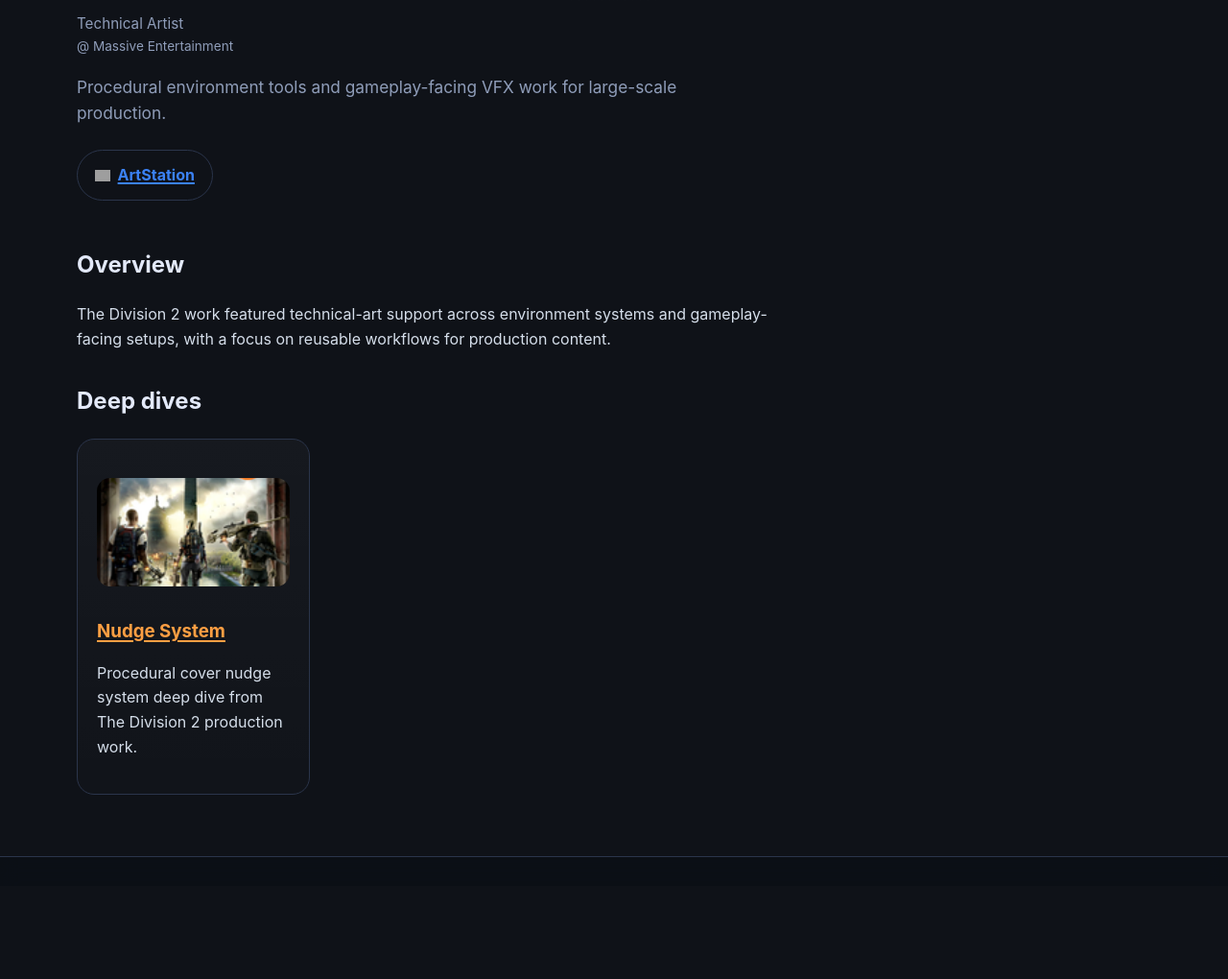
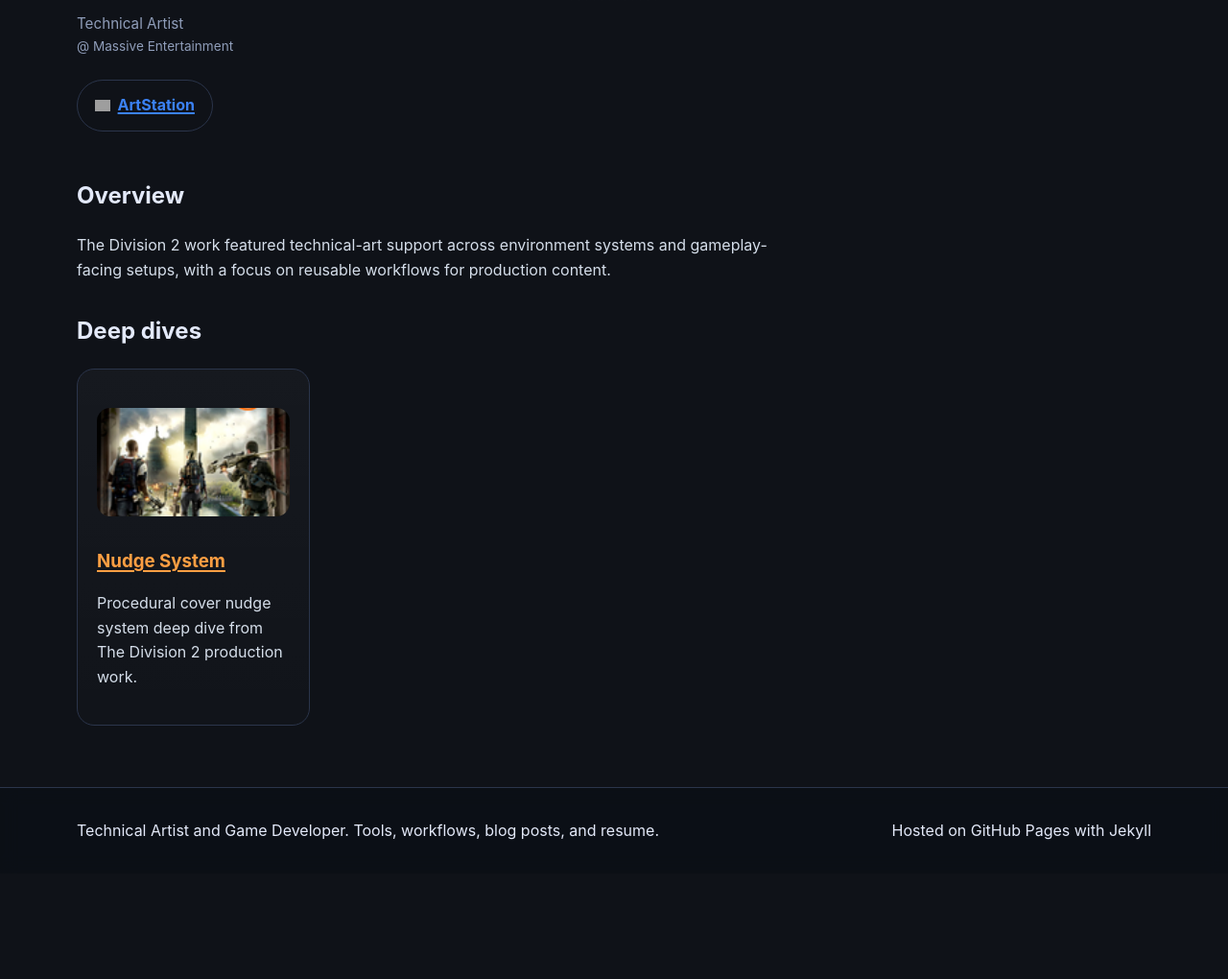
Before and after one commit to ianistor/ian_mywebsite, a Jekyll site: the page built from _projects/division-2.md, in a window 1280 px wide. Shown: the part 692-1712 px from the top of the page at 96% size. Built offline with Jekyll 4.4.1, drawn with Linux system fonts in a browser that asks for light colours; nearby versions of some CDN libraries; grey boxes are pictures that could not be loaded.

Commit message:
Update division-2.md

```diff
--- a/_projects/division-2.md
+++ b/_projects/division-2.md
@@ -3,7 +3,6 @@
 title: "The Division 2"
 role: "Technical Artist"
 company: "Massive Entertainment"
-summary: "Procedural environment tools and gameplay-facing VFX work for large-scale production."
 image: "assets/images/projectcovers/TCTD2.png"
 release_year: 2019
 permalink: /projects/division-2/
```
